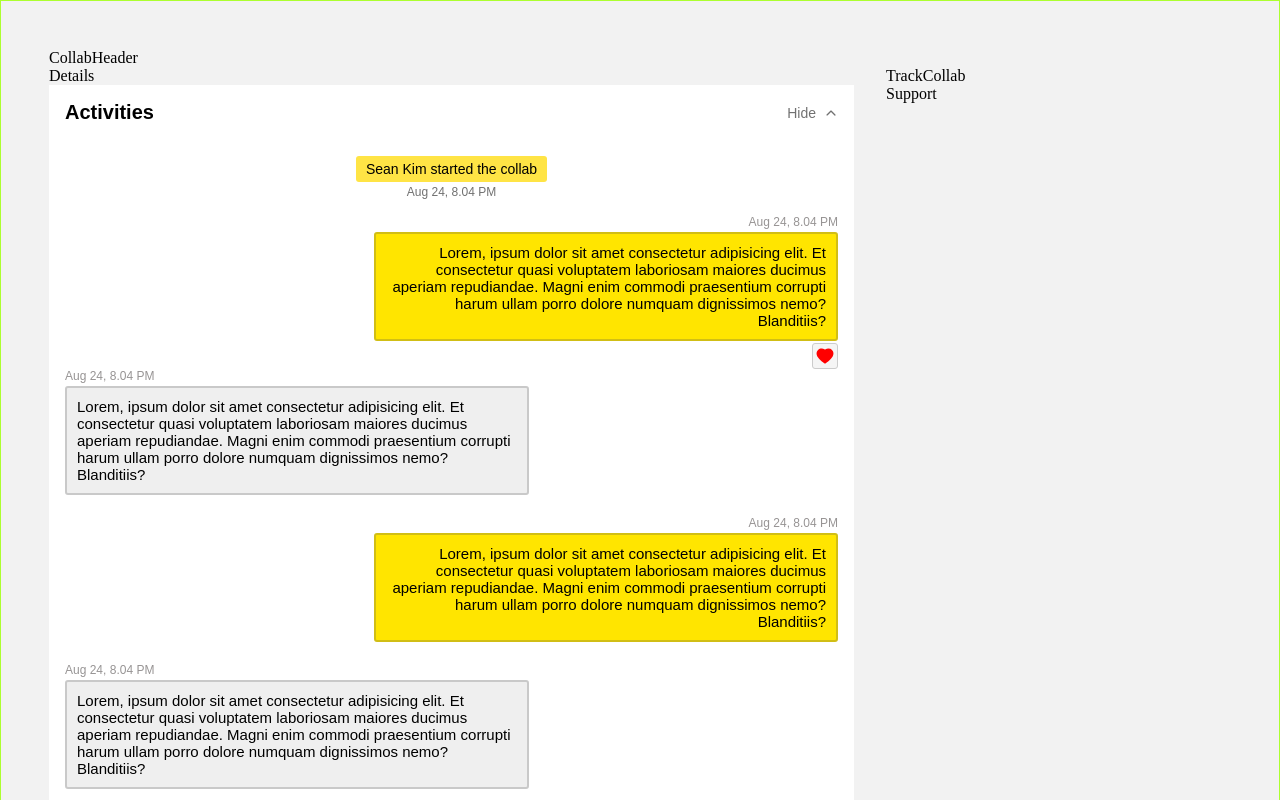
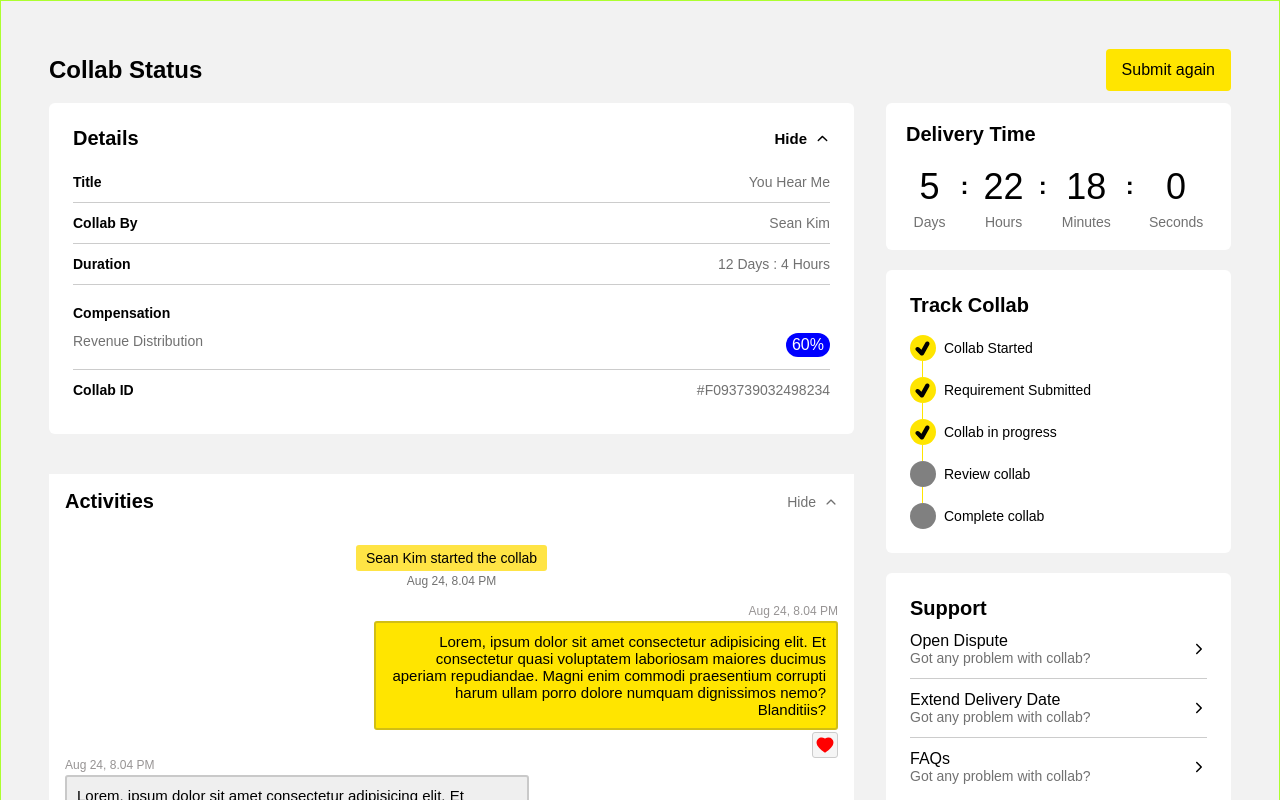
Before and after one commit to M-Abdullah-Bhatti/collabs, a React (Create React App) app: page / in a window 1280 px wide. Shown: the top 800 px of the page. Built offline with nearby package versions, Linux system fonts and the light colour scheme.

Commit message:
My part completed

```diff
--- a/src/Components/CollabHeader/CollabHeader.css
+++ b/src/Components/CollabHeader/CollabHeader.css
@@ -0,0 +1,24 @@
+.collab__header {
+    display: flex;
+    align-items: center;
+    justify-content: space-between;
+    padding-bottom: 12px;
+    font-family: var(--font-gilroy-extrabold);
+}
+
+.collab__heading {
+    font-size: 24px;
+    font-weight: 600;
+}
+
+.submit__button {
+    background-color: #FFE500;
+    padding: 12px 16px;
+    cursor: pointer;
+    border-radius: 4px;
+}
+
+.submit__button h3 {
+    font-size: 16px;
+    font-weight: 500;
+}
--- a/src/Components/CollabHeader/CollabHeader.jsx
+++ b/src/Components/CollabHeader/CollabHeader.jsx
@@ -1,7 +1,13 @@
 import React from "react";
+import './CollabHeader.css';
 
 const CollabHeader = () => {
-  return <div>CollabHeader</div>;
+  return <div className="collab__header">
+    <h2 className="collab__heading">Collab Status</h2>
+    <div className="submit__button">
+      <h3>Submit again</h3>
+    </div>
+  </div>;
 };
 
 export default CollabHeader;
--- a/src/Components/DeliveryTime/DeliveryTime.css
+++ b/src/Components/DeliveryTime/DeliveryTime.css
@@ -0,0 +1,44 @@
+.delivery-time-section {
+    text-align: center;
+    padding: 20px;
+    background-color: #fff;
+    border-radius: 6px;
+    font-family: var(--font-gilroy-extrabold);
+  }
+
+.delivery-time-heading {
+    font-size: 20px;
+    font-weight: 600;
+    font-family: var(--font-gilroy-bold);
+    margin-bottom: 20px;
+    text-align: left;
+}
+
+.delivery-time {
+    display: flex;
+    justify-content: space-around;
+}
+
+.helper {
+    font-weight: bold;
+    font-size: 24px;
+    margin-top: 6px;
+}
+
+.time-segment {
+    display: flex;
+    flex-direction: column;
+}
+
+.time-value {
+    font-size: 36px;
+    font-weight: 500;
+    font-family: var(--font-gilroy-bold);
+}
+
+.time-label {
+    font-size: 14px;
+    font-weight: 400;
+    margin-top: 6px;
+    color: #717171;
+}
--- a/src/Components/DeliveryTime/DeliveryTime.jsx
+++ b/src/Components/DeliveryTime/DeliveryTime.jsx
@@ -1,7 +1,37 @@
 import React from "react";
+import './DeliveryTime.css'
 
 const DeliveryTime = () => {
-  return <div>DeliveryTime</div>;
+
+  const days = 5;
+  const hours = 22;
+  const minutes = 18;
+  const seconds = 0;
+
+  return <div className="delivery-time-section">
+  <h2 className="delivery-time-heading">Delivery Time</h2>
+  <div className="delivery-time">
+    <div className="time-segment">
+      <div className="time-value">{days}</div>
+      <div className="time-label">Days</div>
+    </div>
+    <p className="helper">:</p>
+    <div className="time-segment">
+      <div className="time-value">{hours}</div>
+      <div className="time-label">Hours</div>
+    </div>
+    <p className="helper">:</p>
+    <div className="time-segment">
+      <div className="time-value">{minutes}</div>
+      <div className="time-label">Minutes</div>
+    </div>
+    <p className="helper">:</p>
+    <div className="time-segment">
+      <div className="time-value">{seconds}</div>
+      <div className="time-label">Seconds</div>
+    </div>
+  </div>
+</div>;
 };
 
 export default DeliveryTime;
--- a/src/Components/Details/Details.css
+++ b/src/Components/Details/Details.css
@@ -0,0 +1,65 @@
+.details-section {
+  padding: 24px;
+  font-family: var(--font-gilroy-extrabold);
+  background-color: #fff;
+  border-radius: 6px;
+  margin-bottom: 40px;
+}
+
+.activity-details {
+  display: flex;
+  flex-direction: column;
+  align-items: flex-start;
+  margin-bottom: 20px;
+}
+
+.detail-item {
+  display: flex;
+  width: 100%;
+  align-items: center;
+  justify-content: space-between;
+  margin: 12px 0;
+}
+
+.details-heading {
+  display: flex;
+  align-items: center;
+  justify-content: space-between;
+  margin-bottom: 12px;
+  font-size: 20px;
+  font-weight: 600;
+}
+
+.toggle-button {
+  display: flex;
+  align-items: center;
+  gap: 0.5rem;
+  border: none;
+  text-align: center;
+  font-size: 15px;
+  cursor: pointer;
+}
+
+.detail-label {
+  font-size: 14px;
+  font-weight: 600;
+}
+
+.detail-value {
+  font-size: 14px;
+  color: #717171;
+  font-weight: 400;
+}
+
+.details__percent {
+  color: #fff;
+  padding: 3px 6px;
+  border-radius: 12px;
+  background-color: blue;
+}
+
+.underline {
+  width: 100%;
+  height: 1px;
+  background-color: #ccc;
+}
--- a/src/Components/Details/Details.jsx
+++ b/src/Components/Details/Details.jsx
@@ -1,7 +1,54 @@
-import React from "react";
+import React, {useState} from "react";
+import './Details.css'
+import { activitiesData } from "../../data";
+import { IoIosArrowUp, IoIosArrowDown } from "react-icons/io";
 
 const Details = () => {
-  return <div>Details</div>;
+
+  const [showDetails, setShowDetails] = useState(true);
+
+  const toggleDetails = () => {
+    setShowDetails(!showDetails);
+  };
+
+  return <div className="details-section">
+  <h2 className="details-heading">
+    Details
+    <p className="toggle-button" onClick={toggleDetails}>
+      {showDetails ? 'Hide' : 'Show'}
+      {showDetails ? <IoIosArrowUp /> : <IoIosArrowDown />}
+    </p>
+
+  </h2>
+
+  {showDetails && (
+    <>
+    <div className="activity-details">
+      {activitiesData.map((activity, index) => (
+        <>
+        <div key={index} className="detail-item">
+          <div className="detail-label">{activity.title}</div>
+          <div className="detail-value">{activity.content}</div>
+        </div>
+        <div className="underline"></div>
+        </>
+      ))}
+    </div>
+  <div className="">
+    <div className="detail-label">Compensation</div>
+    <div style={{display: 'flex', justifyContent: 'space-between', padding: '12px 0'}}>
+      <div className="detail-value">Revenue Distribution</div>
+      <div className="details__percent">60%</div>
+    </div>
+  </div>
+  <div className="underline"></div>
+  <div className="detail-item">
+    <div className="detail-label">Collab ID</div>
+    <div className="detail-value">#F093739032498234</div>
+  </div>
+  </>
+  )}
+</div>;
 };
 
 export default Details;
--- a/src/Components/Support/Support.css
+++ b/src/Components/Support/Support.css
@@ -0,0 +1,31 @@
+.support__container {
+    padding: 24px;
+    background-color: #fff;
+    border-radius: 6px;
+    font-family: var(--font-gilroy-extrabold);
+}
+
+.support__row {
+    display: flex;
+    align-items: center;
+    justify-content: space-between;
+    padding: 12px 0;
+}
+
+.support__heading {
+    font-size: 20px;
+    font-weight: 600;
+}
+
+.support__label {
+    font-size: 16px;
+    font-weight: 500;
+    font-family: var(--font-gilroy-bold);
+}
+
+.support__value {
+    font-size: 14px;
+    font-weight: 400;
+    font-family: var(--font-gilroy-light);
+    color: #717171;
+}
--- a/src/Components/Support/Support.jsx
+++ b/src/Components/Support/Support.jsx
@@ -1,7 +1,36 @@
 import React from "react";
+import './Support.css'
+import { IoIosArrowForward } from "react-icons/io";
 
 const Support = () => {
-  return <div>Support</div>;
+  return <div className="support__container">
+    <h2 className="support__heading">Support</h2>
+    <div className="support__wrapper">
+      <div className="support__row">
+        <div>
+          <h3 className="support__label">Open Dispute</h3>
+          <p className="support__value">Got any problem with collab?</p>
+        </div>
+        <IoIosArrowForward />
+      </div>
+      <div className="underline"></div>
+      <div className="support__row">
+        <div>
+          <h3 className="support__label">Extend Delivery Date</h3>
+          <p className="support__value">Got any problem with collab?</p>
+        </div>
+        <IoIosArrowForward />
+      </div>
+      <div className="underline"></div>
+      <div className="support__row">
+        <div>
+          <h3 className="support__label">FAQs</h3>
+          <p className="support__value">Got any problem with collab?</p>
+        </div>
+        <IoIosArrowForward />
+      </div>
+    </div>
+  </div>;
 };
 
 export default Support;
--- a/src/Components/TrackCollab/TrackCollab.css
+++ b/src/Components/TrackCollab/TrackCollab.css
@@ -0,0 +1,62 @@
+.track__container {
+    font-family: var(--font-gilroy-extrabold);
+    background-color: #fff;
+    margin: 20px 0;
+    padding: 24px;
+    border-radius: 6px;
+}
+
+.track-section {
+    display: flex;
+    flex-direction: column;
+}
+
+.track__heading {
+    font-weight: 600;
+    font-family: var(--font-gilroy-bold);
+    font-size: 20px;
+    margin-bottom: 18px;
+}
+
+.track__option {
+    font-weight: 400;
+    font-family: var(--font-gilroy-light);
+    font-size: 14px;
+    margin-left: 8px;
+}
+
+.track-option-container {
+    display: flex;
+    flex-direction: column;
+}
+
+.track-option {
+    display: flex;
+    align-items: center;
+    margin-right: 10px;
+}
+
+.track-status {
+    display: flex;
+    align-items: center;
+    justify-content: center;
+    width: 26px;
+    height: 26px;
+    font-size: 32px;
+    border-radius: 50%;
+}
+
+.active {
+  background-color: #FFE500;
+}
+
+.inactive {
+  background-color: grey;
+}
+
+.line {
+    background-color: #FFE500;
+    width: 1px;
+    height: 16px;
+    margin-left: 12px;
+}
--- a/src/Components/TrackCollab/TrackCollab.jsx
+++ b/src/Components/TrackCollab/TrackCollab.jsx
@@ -1,7 +1,28 @@
 import React from "react";
+import './TrackCollab.css';
+import { TiTick } from "react-icons/ti";
 
 const TrackCollab = () => {
-  return <div>TrackCollab</div>;
+  const options = ['Collab Started', 'Requirement Submitted', 'Collab in progress', 'Review collab', 'Complete collab']
+
+  return <div className="track__container">
+    <h2 className="track__heading">Track Collab</h2>
+    <div className="track-section">
+      {options.map((option, index) => (
+        <div key={index} className="track-option-container">
+          <div className="track-option">
+            <div className={`track-status ${index < 3 ? 'active' : 'inactive'}`} style={{backgroungColor: `{index < 3 ? #fff : #000}` }}>
+              {index < 3 ? <TiTick /> : ''}
+            </div>
+            <p className="track__option">{option}</p>
+          </div>
+          {index < options.length - 1 && (
+            <div className={`line ${index < 3 ? 'active' : 'inactive'}`}></div>
+          )}
+        </div>
+      ))}
+    </div>
+  </div>;
 };
 
 export default TrackCollab;
--- a/src/Pages/Collab.jsx
+++ b/src/Pages/Collab.jsx
@@ -3,6 +3,7 @@ import CollabHeader from "../Components/CollabHeader/CollabHeader";
 import Details from "../Components/Details/Details";
 import Support from "../Components/Support/Support";
 import TrackCollab from "../Components/TrackCollab/TrackCollab";
+import DeliveryTime from "../Components/DeliveryTime/DeliveryTime";
 import "./Collab.css";
 
 const Collab = () => {
@@ -21,6 +22,7 @@ const Collab = () => {
         {/* Right Container */}
 
         <div className="right__main">
+          <DeliveryTime />
           <TrackCollab />
           <Support />
         </div>
--- a/src/data.js
+++ b/src/data.js
@@ -0,0 +1,14 @@
+export const activitiesData = [
+    {
+        'title': 'Title',
+        'content': 'You Hear Me'
+    },
+    {
+        'title': 'Collab By',
+        'content': 'Sean Kim'
+    },
+    {
+        'title': 'Duration',
+        'content': '12 Days : 4 Hours'
+    },
+];
```
